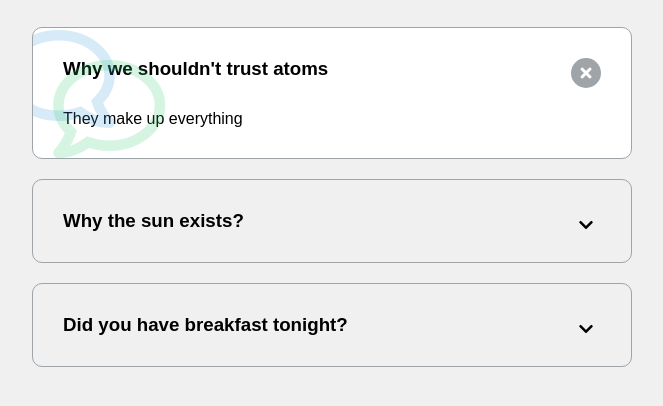
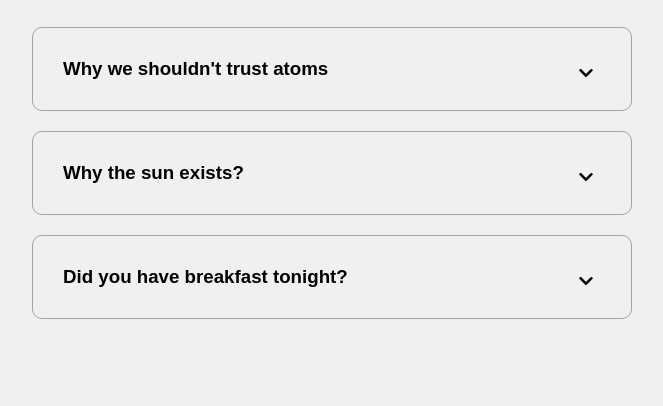
Before and after one commit to osdifera/50days, a plain HTML site: page P12/index.html in a window 1280 px wide. Shown: the part 90-496 px from the top of the page, without its empty margins (308-971 px from the left). Drawn offline with Linux system fonts and the light colour scheme; a web font is replaced by a local one.

Commit message:
chore: adding js to P12

```diff
--- a/P12/index.html
+++ b/P12/index.html
@@ -17,7 +17,7 @@
     <body>
         <h1>Frenquently asked questions</h1>
         <div class="faq-container">
-            <div class="faq active">
+            <div class="faq">
                 <h3 class="faq-title">
                     Why we shouldn't trust atoms
                 </h3>
--- a/P12/script.js
+++ b/P12/script.js
@@ -0,0 +1,7 @@
+const toggles = document.querySelectorAll('.faq-toggle');
+
+toggles.forEach((t) => {
+    t.addEventListener('click', () => {
+        t.parentNode.classList.toggle('active');
+    });
+});
```
